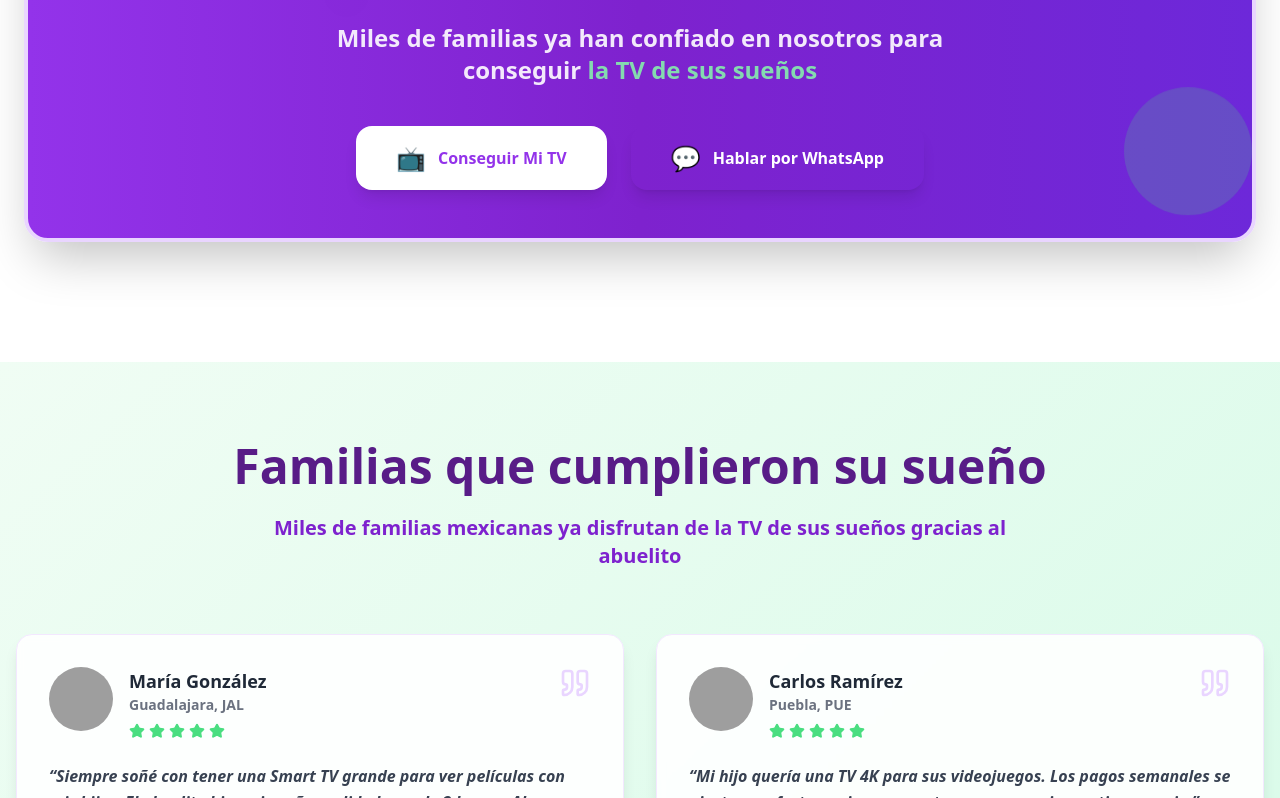
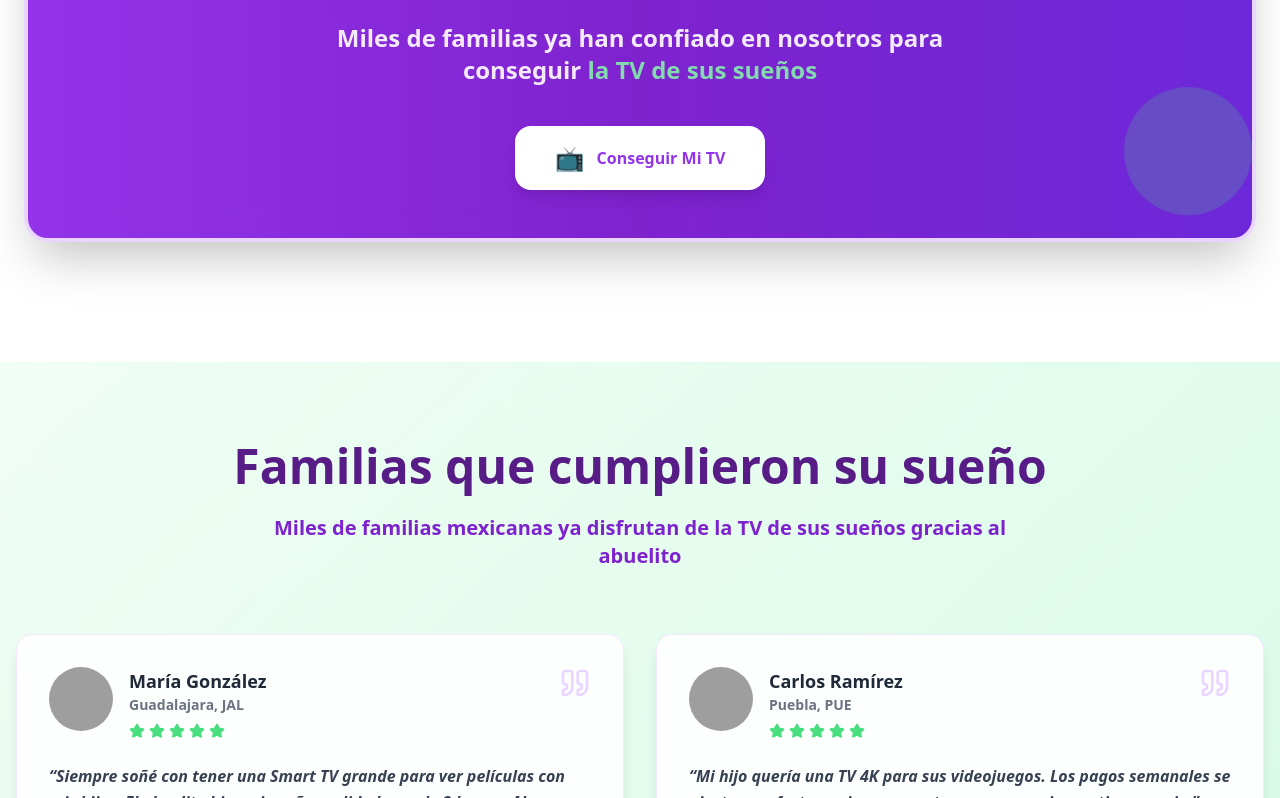
Before and after one commit to sk8erlucas/landing1, a Next.js app: page / in a window 1280 px wide. Shown: the part 1822-2620 px from the top of the page. Built offline with nearby package versions, Linux system fonts and the light colour scheme; grey boxes are pictures that could not be loaded.

Commit message:
feat: remove WhatsApp contact button from benefits and FAQ sections for a cleaner interface

```diff
--- a/components/benefits-section.tsx
+++ b/components/benefits-section.tsx
@@ -145,19 +145,6 @@ export default function BenefitsSection() {
                 <span className="text-2xl group-hover:animate-bounce">📺</span>
                 Conseguir Mi TV
               </button>
-              <button
-                onClick={() => {
-                  const phoneNumber = "528124747218"
-                  const message = "¡Hola! Tengo preguntas sobre los préstamos para TV. ¿Me pueden ayudar?"
-                  const encodedMessage = encodeURIComponent(message)
-                  const whatsappUrl = `https://wa.me/${phoneNumber}?text=${encodedMessage}`
-                  window.open(whatsappUrl, "_blank")
-                }}
-                className="group border-3 border-white text-white px-10 py-4 rounded-2xl font-semibold hover:bg-white hover:text-purple-600 transition-all duration-300 font-body shadow-lg hover:shadow-xl hover:scale-105 flex items-center gap-3"
-              >
-                <span className="text-2xl group-hover:animate-pulse">💬</span>
-                Hablar por WhatsApp
-              </button>
             </div>
           </div>
         </motion.div>
--- a/components/faq-section.tsx
+++ b/components/faq-section.tsx
@@ -131,12 +131,6 @@ export default function FaqSection() {
               >
                 💬 Chatear por WhatsApp
               </a>
-              <a
-                href="#contacto"
-                className="border-2 border-purple-300 text-purple-600 hover:bg-purple-50 px-6 py-3 rounded-lg font-semibold transition-all duration-300"
-              >
-                Contactar por teléfono
-              </a>
             </div>
           </div>
         </motion.div>
```
